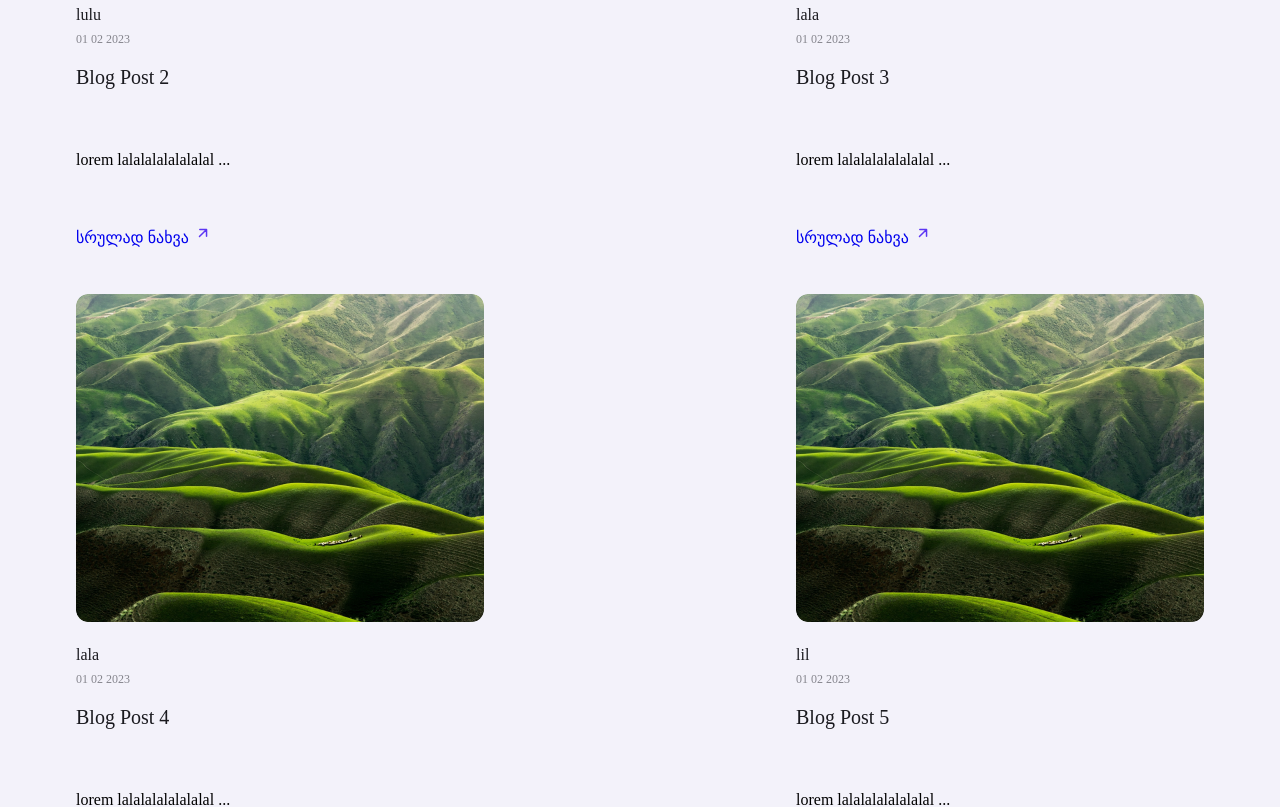
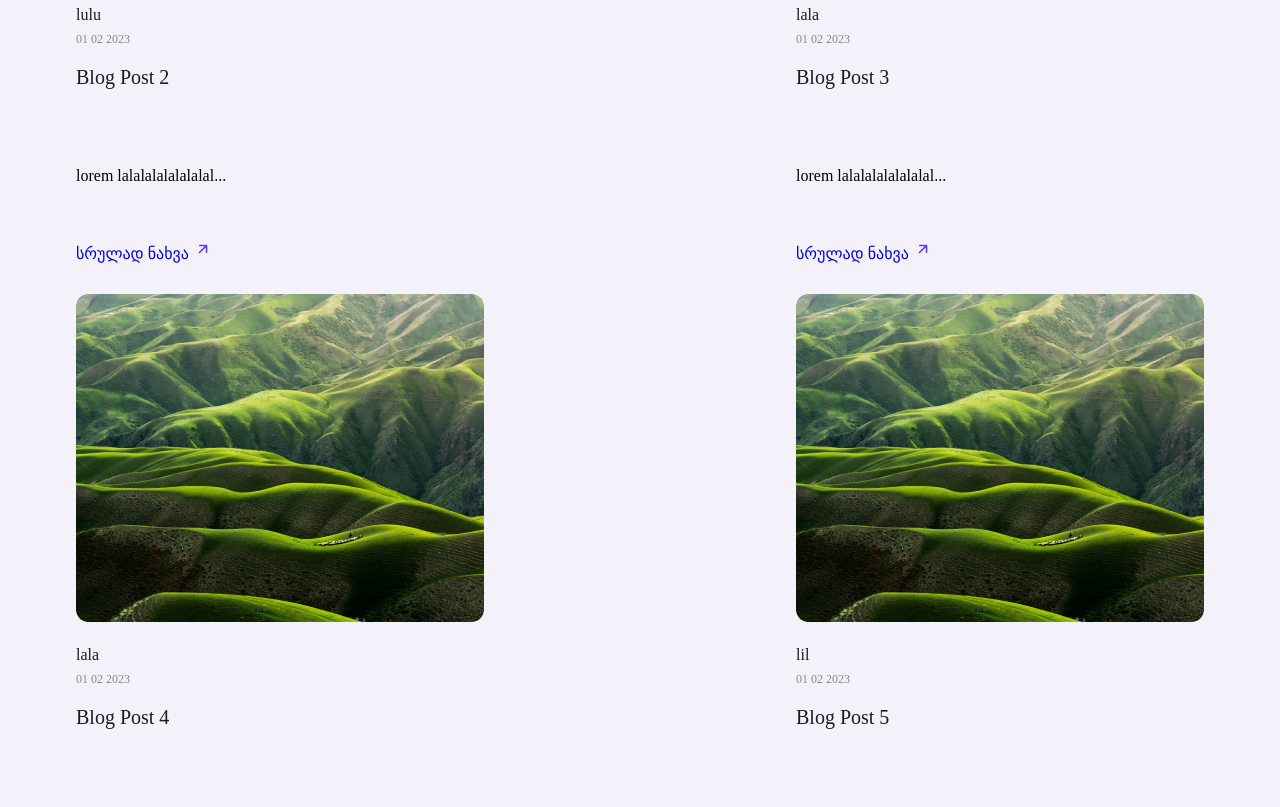
Before and after one commit to KiwiScreams/redberry-app, a React (Vite) app: page /blog/1 in a window 1280 px wide. Shown: the part 1420-2227 px from the top of the page. Built offline with nearby package versions, Linux system fonts and the light colour scheme.

Commit message:
related blogs category

```diff
--- a/src/pages/related blogs/RelatedBlogs.jsx
+++ b/src/pages/related blogs/RelatedBlogs.jsx
@@ -2,20 +2,6 @@ import React from "react";
 import "./RelatedBlogs.css";
 import { Link } from "react-router-dom";
 import arrowImage from "../../assets/images/Arrow.svg";
-const RelatedBlogs = ({ relatedBlogs }) => {
-  let filters = [
-    { category: "Market", label: "მარკეტი" },
-    { category: "Application", label: "აპლიკაცია" },
-    { category: "AI", label: "ხელოვნური ინტელექტი" },
-    { category: "UI/UX", label: "UI/UX" },
-    { category: "Explore", label: "კვლევა" },
-    { category: "Figma", label: "Figma" },
-  ];
-
-  const categoryMap = filters.reduce((acc, curr) => {
-    acc[curr.category] = curr.label;
-    return acc;
-  }, {});
 const getCategoryClassName = (category) => {
   switch (category) {
     case "Market":
@@ -34,6 +20,20 @@ const RelatedBlogs = ({ relatedBlogs }) => {
       return "";
   }
 };
+const RelatedBlogs = ({ relatedBlogs }) => {
+  let filters = [
+    { category: "Market", label: "მარკეტი" },
+    { category: "Application", label: "აპლიკაცია" },
+    { category: "AI", label: "ხელოვნური ინტელექტი" },
+    { category: "UI/UX", label: "UI/UX" },
+    { category: "Explore", label: "კვლევა" },
+    { category: "Figma", label: "Figma" },
+  ];
+  const categoryMap = filters.reduce((acc, curr) => {
+    acc[curr.category] = curr.label;
+    return acc;
+  }, {});
+
   return (
     <>
       <section className="related-blogs-section">
@@ -49,19 +49,20 @@ const RelatedBlogs = ({ relatedBlogs }) => {
                 <span className="date">{relatedBlog.date}</span>
                 <p className="title">{relatedBlog.title}</p>
                 <p className="category">
-                  {Array.isArray(relatedBlog.categories)
-                    ? relatedBlog.categories.map((category, idx) => (
+                  {(Array.isArray(relatedBlog.categories)
+                    ? relatedBlog.categories
+                    : [relatedBlog.categories]
+                  ).map((category, idx) => (
                     <span
                       key={`category-${idx}`}
                       className={getCategoryClassName(category)}
                     >
                       {categoryMap[category]}
                     </span>
-                      ))
-                    : categoryMap[relatedBlog.categories]}
+                  ))}
                 </p>
                 <p className="desc-content">
-                  {relatedBlog.description}{" "}
+                  {relatedBlog.description}
                   <span className="read-more">...</span>
                 </p>
                 <Link to={`/blog/${relatedBlog.id}`}>
```
Lines whose indentation alone changed are shown as unchanged.
